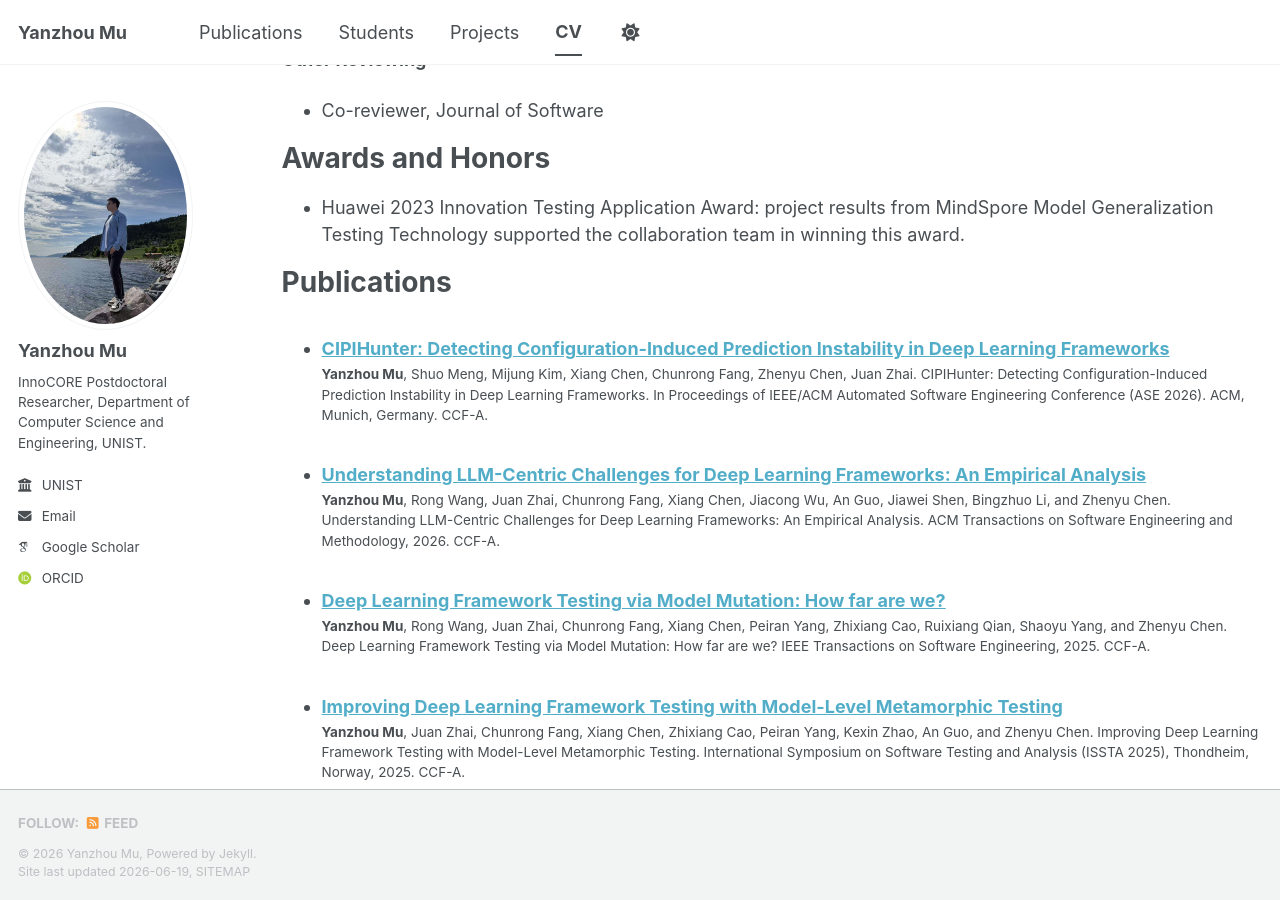
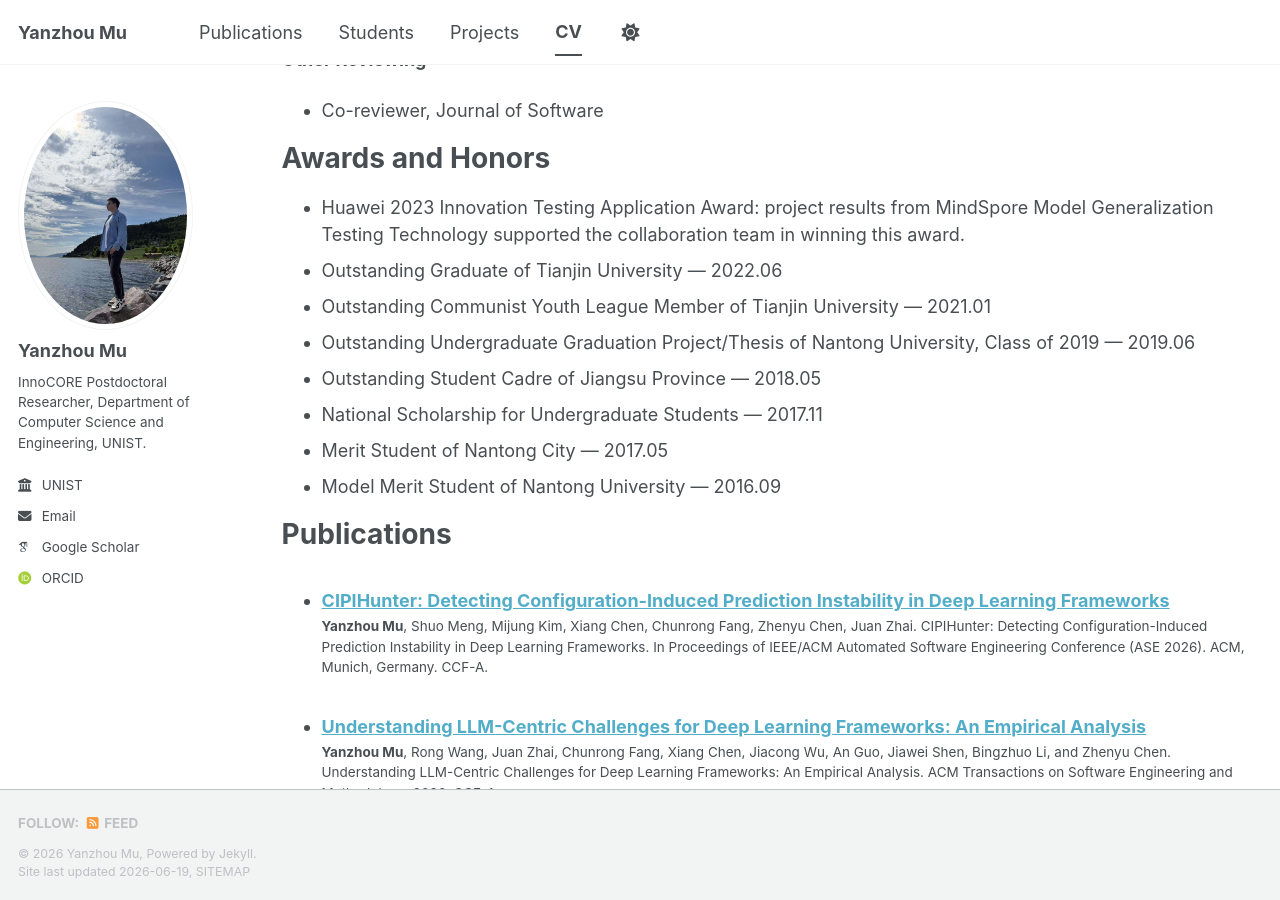
Before and after one commit to muyanzhou96/muyanzhou96.github.io, a Jekyll site: the page built from _pages/cv.md, in a window 1280 px wide and 900 px high, scrolled down 2472 px. Built offline with Jekyll 4.4.1, drawn with Linux system fonts in a browser that asks for light colours; some web fonts are replaced; a script bundle is joined from its source files by our own code; library files that are not in the unit come from our copies.

Commit message:
0619 updatepages7

```diff
--- a/_pages/cv.md
+++ b/_pages/cv.md
@@ -95,6 +95,13 @@ Awards and Honors
 ======
 
 * Huawei 2023 Innovation Testing Application Award: project results from MindSpore Model Generalization Testing Technology supported the collaboration team in winning this award.
+* Outstanding Graduate of Tianjin University — 2022.06
+* Outstanding Communist Youth League Member of Tianjin University — 2021.01
+* Outstanding Undergraduate Graduation Project/Thesis of Nantong University, Class of 2019 — 2019.06
+* Outstanding Student Cadre of Jiangsu Province — 2018.05
+* National Scholarship for Undergraduate Students — 2017.11
+* Merit Student of Nantong City — 2017.05
+* Model Merit Student of Nantong University — 2016.09
 
 Publications
 ======
```
